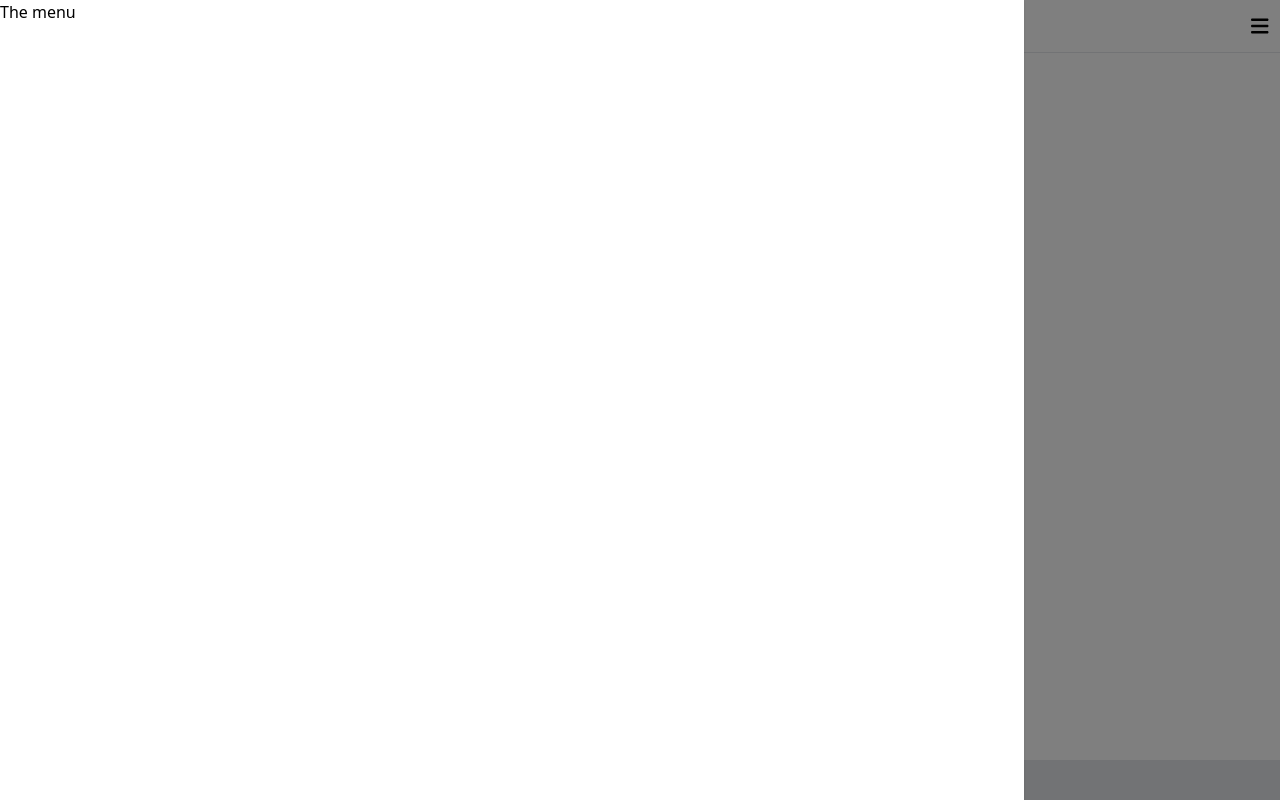
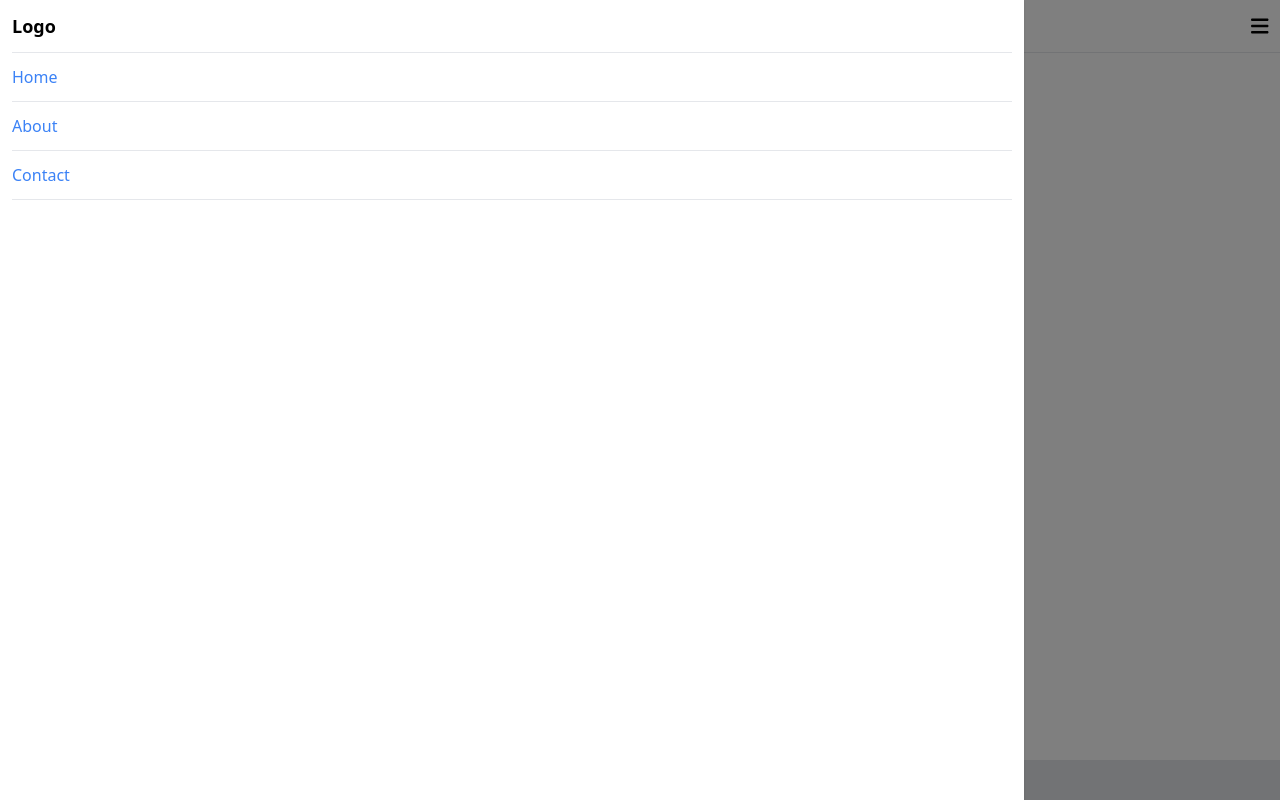
Before and after one commit to satryatangguh/rakamin-casestudy, a React (Create React App) app: page /contact in a window 1280 px wide. Both pictures are taken after a click on the icon 1259 px from the left and 25 px from the top of the page. Built offline with nearby package versions, Linux system fonts and the light colour scheme.

Commit message:
Add react-router-dom

```diff
--- a/package.json
+++ b/package.json
@@ -11,6 +11,7 @@
     "@testing-library/user-event": "^13.5.0",
     "react": "^18.2.0",
     "react-dom": "^18.2.0",
+    "react-router-dom": "^6.8.1",
     "react-scripts": "5.0.1",
     "web-vitals": "^2.1.4"
   },
--- a/src/App.js
+++ b/src/App.js
@@ -1,14 +1,31 @@
 import React from 'react';
+import {
+  BrowserRouter as Router,
+  Routes,
+  Route,
+  Link
+} from "react-router-dom"
 import Footer from './components/Footer';
 import Header from './components/Header';
-import HelloWorld from './components/HelloWorld';
+import Home from './pages/Home';
+import About from './pages/About';
+import Contact from './pages/Contact';
+
 
 function App() {
   return (
     <>
-      <Header />
-      <HelloWorld name="Satrya" />
-      <Footer />
+      <Router>
+        <Header />
+        <div className='p-3'>
+          <Routes>
+            <Route exact path='/' element={<Home />} />
+            <Route path='/about' element={<About />} />
+            <Route path='/contact' element={<Contact /> } />
+          </Routes>
+        </div>
+        <Footer />
+      </Router>
     </>
   );
 }
--- a/src/components/Header.js
+++ b/src/components/Header.js
@@ -4,8 +4,8 @@ import Navigation from "./Navigation";
 function Header() {
   return (
     <header className="border-b p-3 flex justify-between items-center">
-      <span className="font-bold">
-        AppName
+      <span className="font-bold text-lg">
+        Logo
       </span>
 
       <Navigation />
--- a/src/components/Navigation.js
+++ b/src/components/Navigation.js
@@ -1,6 +1,7 @@
 import React, { useState } from "react";
 import { FontAwesomeIcon } from "@fortawesome/react-fontawesome";
 import { faBars } from "@fortawesome/free-solid-svg-icons";
+import NavigationMenu from "./NavigationMenu";
 
 function Navigation() {
   const [showMenu, setShowMenu] = useState(false);
@@ -10,15 +11,16 @@ function Navigation() {
   if (showMenu) {
     menu =
       <div
-        className="fixed bg-white top-0 left-0 w-4/5 h-full z-50 shadow">
-        The menu
+        className="fixed bg-white top-0 left-0 w-4/5 h-full z-50 shadow px-3">
+        <NavigationMenu
+          closeMenu={() => setShowMenu(false)}
+        />
       </div>
 
     menuMask =
       <div
         className="bg-black-t-50 fixed top-0 left-0 w-full h-full z-50"
         onClick={() => setShowMenu(false)}>
-
       </div>
   }
 
--- /dev/null
+++ b/src/components/NavigationMenu.js
@@ -0,0 +1,34 @@
+import React from "react";
+import { Link } from "react-router-dom"
+
+function NavigationMenu(props) {
+  return (
+    <>
+      <div className="font-bold text-lg py-3">
+          Logo
+      </div>
+      <ul>
+        <li>
+          <Link
+            to="/"
+            className='text-blue-500 py-3 border-b border-t block'
+            onClick={props.closeMenu}>Home</Link>
+        </li>
+        <li>
+          <Link
+            to="/about"
+            className='text-blue-500 py-3 border-b block'
+            onClick={props.closeMenu}>About</Link>
+        </li>
+        <li>
+          <Link
+            to="/contact"
+            className='text-blue-500 py-3 border-b block'
+            onClick={props.closeMenu}>Contact</Link>
+        </li>
+      </ul>
+    </>
+  )
+}
+
+export default NavigationMenu;
--- /dev/null
+++ b/src/pages/About.js
@@ -0,0 +1,12 @@
+import React from "react";
+
+function About() {
+  return (
+    <>
+      <h1 className='font-bold text-2xl'>About Page</h1>
+      <p>This is about page</p>
+    </>
+  )
+}
+
+export default About;
--- /dev/null
+++ b/src/pages/Contact.js
@@ -0,0 +1,13 @@
+import React from "react";
+
+function Contact() {
+  return (
+    <>
+      <h1 className='font-bold text-2xl'>Get in Touch</h1>
+      <h2 className="font-bold text-lg">Satrya Tangguh Puruhita</h2>
+      <p className="text-md text-gray-600">satryatp@gmail.com</p>
+    </>
+  )
+}
+
+export default Contact;
--- /dev/null
+++ b/src/pages/Home.js
@@ -0,0 +1,15 @@
+import React from "react";
+import HelloWorld from "../components/HelloWorld"
+
+function Home() {
+  return (
+    <>
+      <h1 className='font-bold text-2xl'>
+        Home Page
+      </h1>
+      <HelloWorld name="Satrya" />
+    </>
+  )
+}
+
+export default Home;
```
Also changed, not shown: 1 other file (tests, documents, lock files or other folders).
